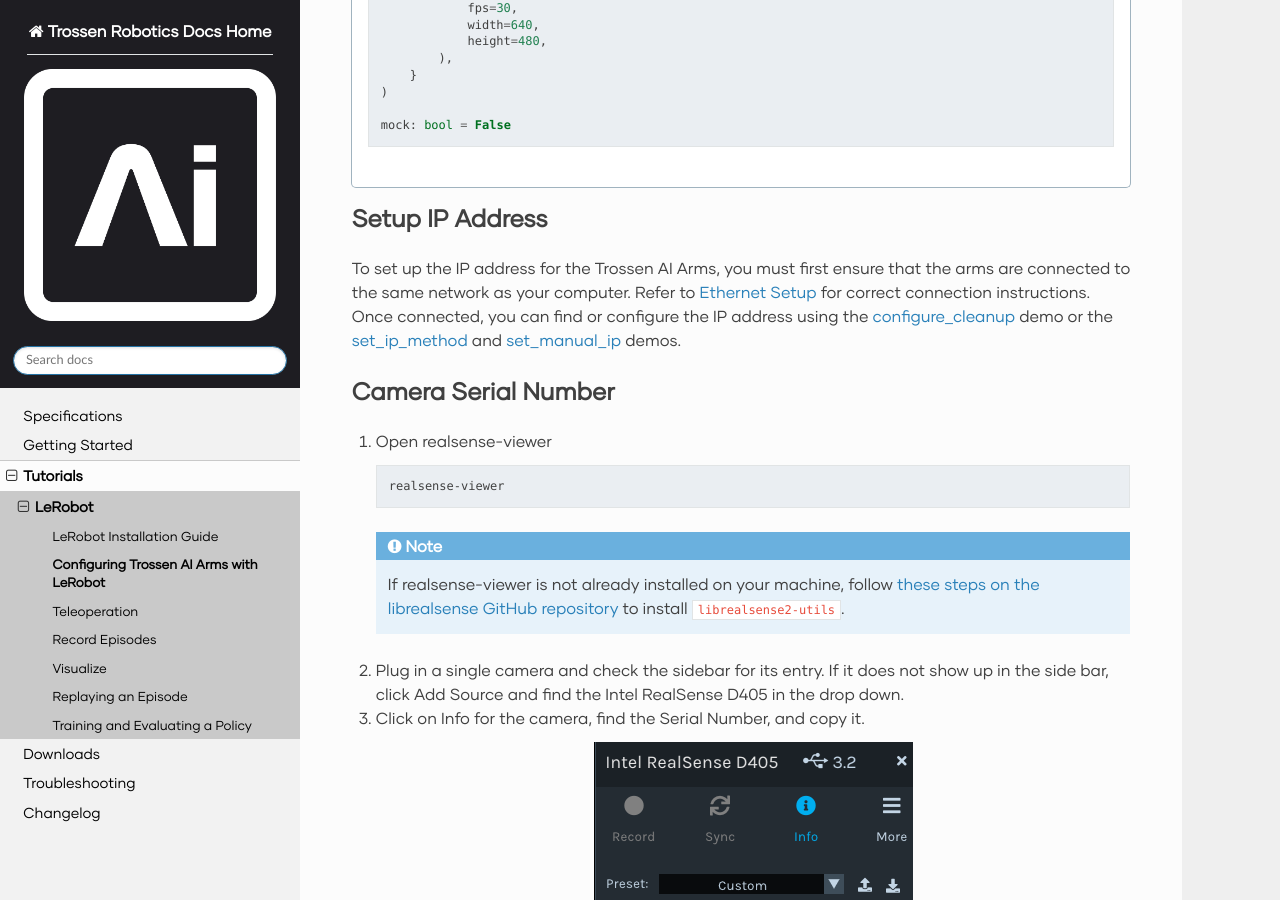
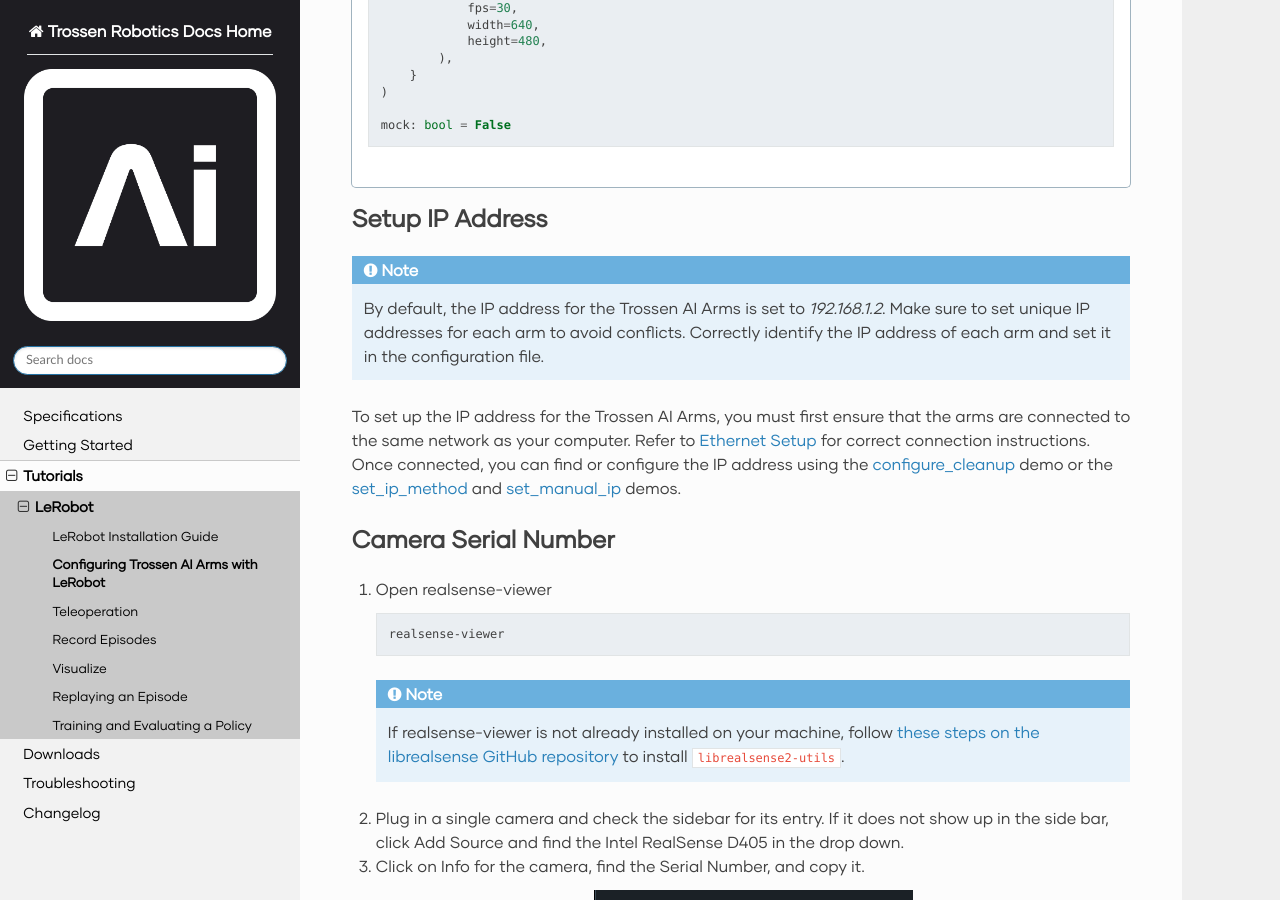
Before and after one commit to TrossenRobotics/trossen_arm, a Sphinx documentation site: the page built from docs/tutorials/lerobot/configuration.rst, in a window 1280 px wide and 900 px high, scrolled down 1572 px. Built offline with Sphinx 7.4.7 and the Read the Docs theme 3.1.0, drawn with Linux system fonts in a browser that asks for light colours; some web fonts are replaced; pages that are not in the unit, such as notebooks, are missing from menus.

Commit message:
Added Note for the IP Address Configuration

```diff
--- a/docs/tutorials/lerobot/configuration.rst
+++ b/docs/tutorials/lerobot/configuration.rst
@@ -231,6 +231,12 @@ This is an example of a configuration file for the Trossen AI Arms with LeRobot,
 Setup IP Address
 ----------------
 
+.. note::
+
+    By default, the IP address for the Trossen AI Arms is set to `192.168.1.2`.
+    Make sure to set unique IP addresses for each arm to avoid conflicts.
+    Correctly identify the IP address of each arm and set it in the configuration file.
+
 To set up the IP address for the Trossen AI Arms, you must first ensure that the arms are connected to the same network as your computer.
 Refer to :ref:`Ethernet Setup <getting_started/software_setup:Ethernet Setup>` for correct connection instructions.
 Once connected, you can find or configure the IP address using the :ref:`getting_started/demo_scripts:`configure_cleanup`_` demo or the :ref:`getting_started/demo_scripts:`set_ip_method`_` and :ref:`getting_started/demo_scripts:`set_manual_ip`_` demos.
```
